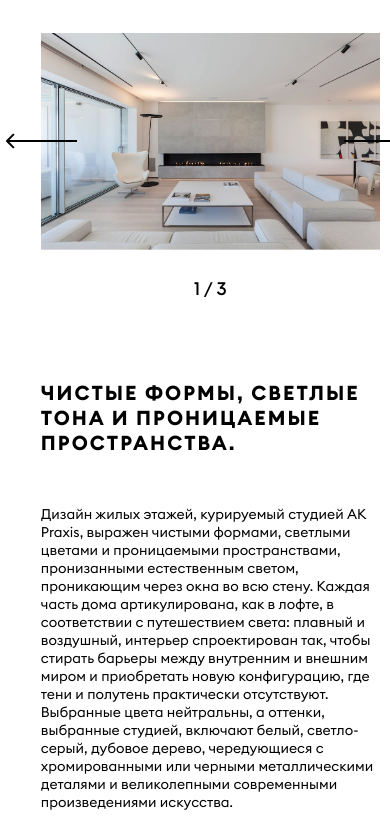
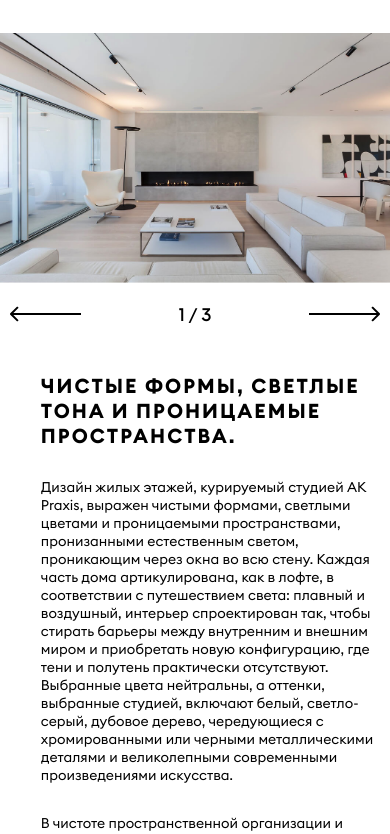
Before and after one commit to belostok/lapitec, a website: page src/project.html in a window 390 px wide. Shown: the part 880-1714 px from the top of the page. Drawn offline with Linux system fonts and the light colour scheme.

Commit message:
_new project page adaptive

```diff
--- a/src/js/common.js
+++ b/src/js/common.js
@@ -274,7 +274,7 @@ document.addEventListener('DOMContentLoaded', () => {
         spaceBetween: 20,
         slidesPerView: 1,
         loop: true,
-        allowTouchMove: false,
+        simulateTouch: false,
         navigation: {
             nextEl: '#project .next',
             prevEl: '#project .prev'
@@ -287,7 +287,7 @@ document.addEventListener('DOMContentLoaded', () => {
     const projectSlides = document.querySelectorAll(
         '.projectSlider .swiper-slide:not(.swiper-slide-duplicate) .item'
     )
-    Array.from(projectSlides).forEach(e => e.dataset.fancybox = 'gallery2')
+    !isMobile && Array.from(projectSlides).forEach(e => e.dataset.fancybox = 'gallery2')
 
     const callbackForm = document.getElementById('callbackForm')
     callbackForm.addEventListener('submit', formSend)
--- a/src/sass/main.sass
+++ b/src/sass/main.sass
@@ -1560,7 +1560,6 @@ header
 				position: relative
 				.swiper-pagination
 					font: 18px/23px $medium
-					letter-spacing: .3s
 					bottom: -50px
 				.prev, .next
 					position: absolute
--- a/src/sass/media.sass
+++ b/src/sass/media.sass
@@ -87,7 +87,6 @@
     #feedback .wrapper form .lowerSide p
         margin-left: 0
         margin-top: 40px
-
 
     #title
         margin-top: 60px
@@ -208,8 +207,34 @@
         width: 100%
     #project .project .leftSide
         order: 2
+        margin-top: 50px
     #project .project .rightSide
         order: 1
+    #project .project .rightSide .sliderContainer
+        margin-right: -10px
+        margin-left: calc(-9% - 10px)
+        width: auto
+    #project .project .rightSide .item
+        pointer-events: none
+    #project .project .rightSide .sliderContainer .swiper-pagination
+        bottom: -43px
+    #project .project .rightSide .sliderContainer .next, #project .project .rightSide .sliderContainer .prev
+        top: auto
+        bottom: -46px
+    #project .project .rightSide .sliderContainer .prev
+        left: 10px
+    #project .project .rightSide .sliderContainer .next
+        right: 10px
+    #project .project .rightSide .text
+        padding-top: 50px
+    #project .project .rightSide .text h3
+        margin-bottom: 0
+    #project .project .rightSide .text p
+        margin-top: 30px
+    #project .project .leftSide .item:not(:last-child)
+        margin-bottom: 10px
+    #project .project .leftSide .item
+        pointer-events: none
 
     #use
         margin-top: 60px
@@ -360,7 +385,6 @@
         margin-bottom: 20px
     #materials .materials .item .text .features ul li
         letter-spacing: .1em
-
 
     #materialTitle
         padding: 130px 0 55px
@@ -803,7 +827,6 @@
     footer .wrapper nav ul li:not(:last-child)
         margin: 0 0 20px
 
-
 @media screen and (max-width: 320px)
     header .contacts
         margin-right: 2vw
```
Also changed, not shown: src/css/main.css, src/css/media.css.
